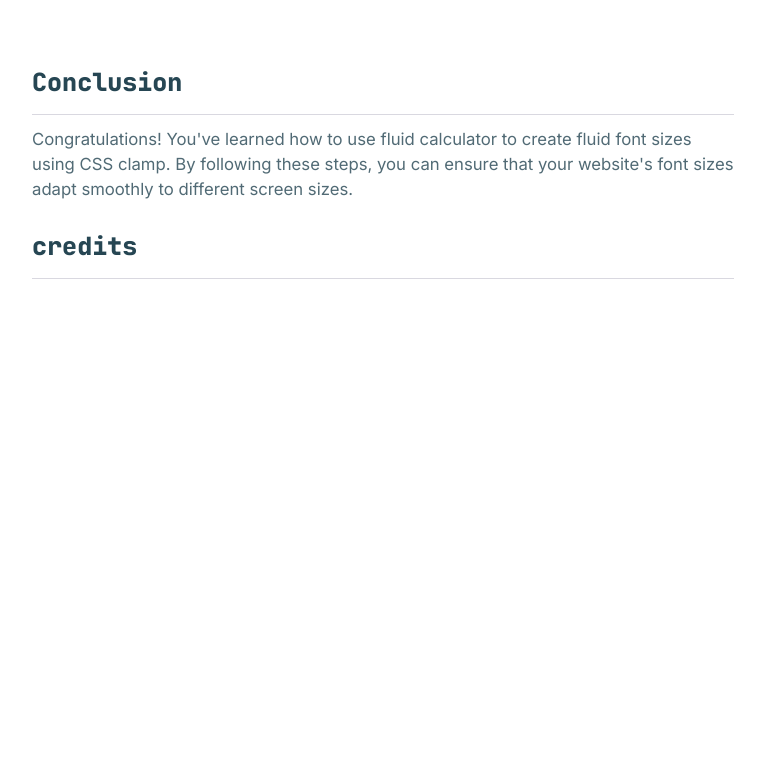
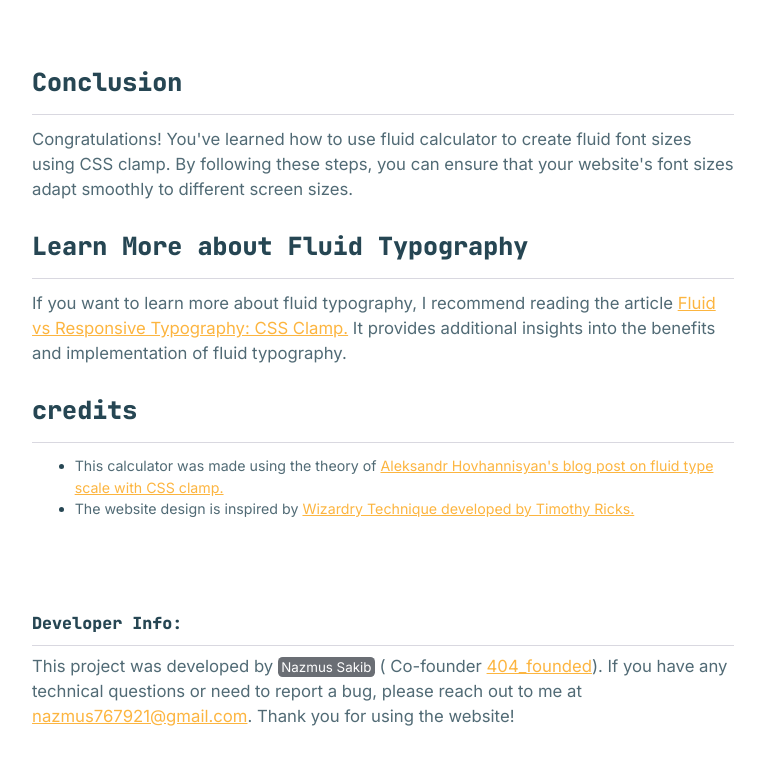
Before and after one commit to nazmus767921/FluidCalculator, a React (Vite) app: page /documentation in a window 1280 px wide. Shown: the part 1830-2594 px from the top of the page, without its empty margins (299-1064 px from the left). Before the commit the page ends 2171 px from the top, so only its background shows below. Built offline with nearby package versions, Linux system fonts and the light colour scheme.

Commit message:
Documentation Complete

```diff
--- a/src/pages/Documentation/DocumentationPage.tsx
+++ b/src/pages/Documentation/DocumentationPage.tsx
@@ -1,5 +1,5 @@
 import styled from "styled-components";
-import { H1 } from "./components/styledElements";
+import { Block, H1, H3 } from "./components/styledElements";
 import {
   apply,
   conclusion,
@@ -18,10 +18,10 @@ const DocumentationPage = () => {
     <PageWrapper>
       <Container>
         {/* user guide */}
-        <H1>{user_guide.title}</H1>
+        <H1>{user_guide.title}&#128196;</H1>
         <p>{user_guide.body}</p>
         {/* getting started */}
-        <H1>{getting_started.title}</H1>
+        <H1>{getting_started.title}&#9996;</H1>
         <List type="ol" header={getting_started.points?.header}>
           {getting_started.points?.list}
         </List>
@@ -54,12 +54,63 @@ const DocumentationPage = () => {
         {/* conclusion */}
         <H1>{conclusion.title}</H1>
         <p>{conclusion.body}</p>
+        {/* study Fluid typo */}
+        <H1>Learn More about Fluid Typography</H1>
+        <p>
+          If you want to learn more about fluid typography, I recommend reading
+          the article{" "}
+          <a href="https://blog.logrocket.com/fluid-vs-responsive-typography-css-clamp/">
+            Fluid vs Responsive Typography: CSS Clamp.
+          </a>{" "}
+          It provides additional insights into the benefits and implementation
+          of fluid typography.
+        </p>
         {/* credits */}
         <H1>{"credits"}</H1>
+        <ul>
+          <Li>
+            <p>
+              This calculator was made using the theory of{" "}
+              <span>
+                <a href="https://www.aleksandrhovhannisyan.com/blog/fluid-type-scale-with-css-clamp/">
+                  Aleksandr Hovhannisyan's blog post on fluid type scale with
+                  CSS clamp.
+                </a>
+              </span>{" "}
+            </p>
+          </Li>
+          <Li>
+            <p>
+              The website design is inspired by{" "}
+              <span>
+                <a href="https://wizardry-technique.webflow.io/">
+                  Wizardry Technique developed by Timothy Ricks.
+                </a>
+              </span>{" "}
+            </p>
+          </Li>
+        </ul>
+        {/* Dev Info */}
+        <H3>Developer Info:</H3>
+        <p>
+          This project was developed by <Block>Nazmus Sakib</Block>{" "}
+          {"( Co-founder "}
+          <a href="https://t.me/founded_404">404_founded</a>
+          {")"}. If you have any technical questions or need to report a bug,
+          please reach out to me at{" "}
+          <a href="mailto:nazmus767921@gmail.com">nazmus767921@gmail.com</a>.
+          Thank you for using the website!
+        </p>
       </Container>
     </PageWrapper>
   );
 };
+
+const Li = styled.li`
+  margin-left: 3em;
+  font-size: 85%;
+  color: ${(props) => props.theme.text};
+`;
 
 const Container = styled.div`
   display: flex;
@@ -80,6 +131,13 @@ const PageWrapper = styled.div`
     color: ${(props) => props.theme.text};
     opacity: 0.8;
   }
+  a {
+    color: ${(props) => props.theme.input};
+  }
+
+  ${H3} {
+    margin-top: 5em;
+  }
 `;
 
 export default DocumentationPage;
--- a/src/pages/Documentation/components/styledElements.tsx
+++ b/src/pages/Documentation/components/styledElements.tsx
@@ -11,3 +11,15 @@ export const H1 = styled.h1`
 
   border-bottom: ${border["--border-sm-solid"]} rgba(27, 22, 66, 0.166);
 `;
+
+export const H3 = styled(H1)`
+  font-size: 1em;
+`;
+
+export const Block = styled.span`
+  font-size: 80%;
+  padding: 0.125em 0.25em;
+  background-color: #454a52;
+  border-radius: 0.35em;
+  color: ${(props) => props.theme.bg};
+`;
```
